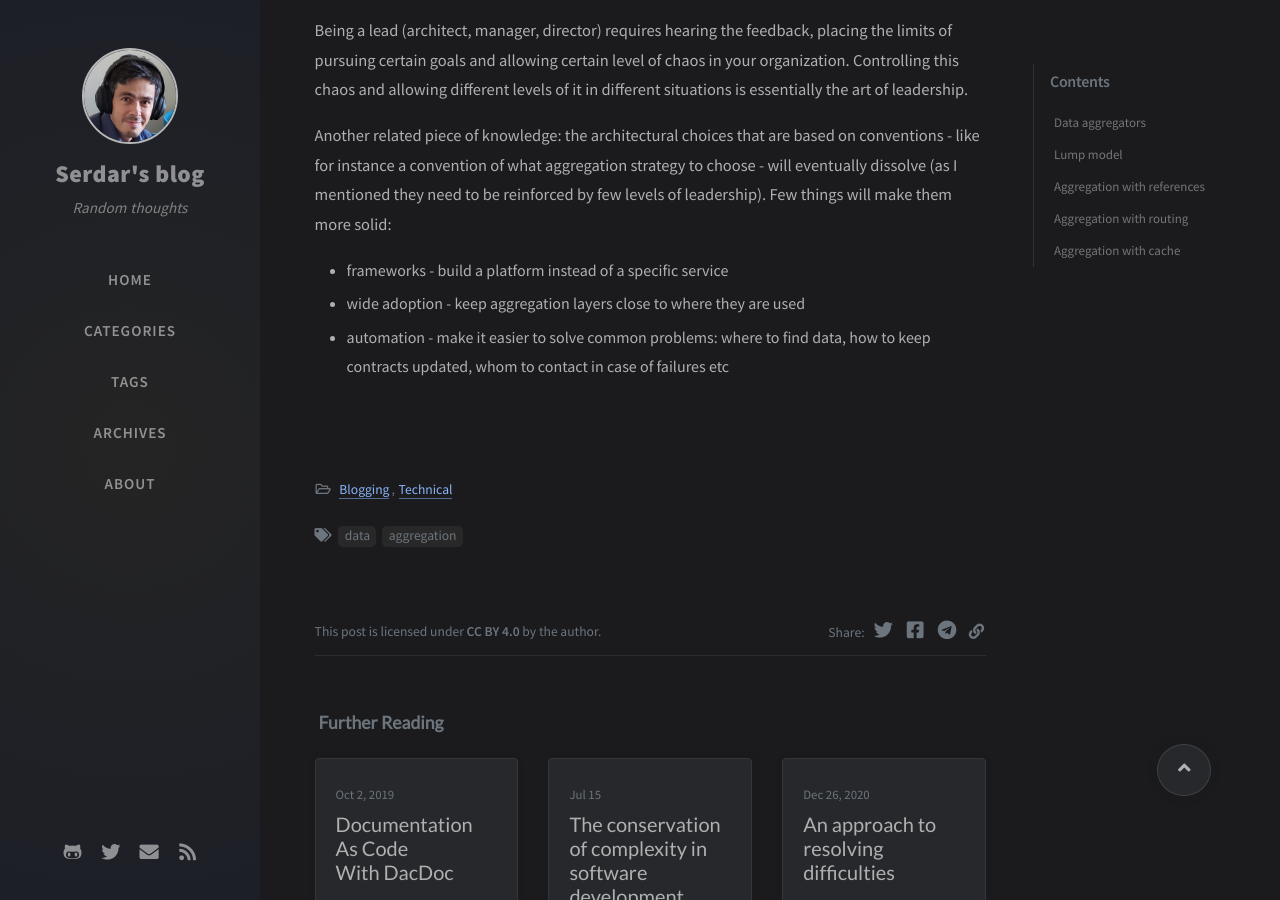
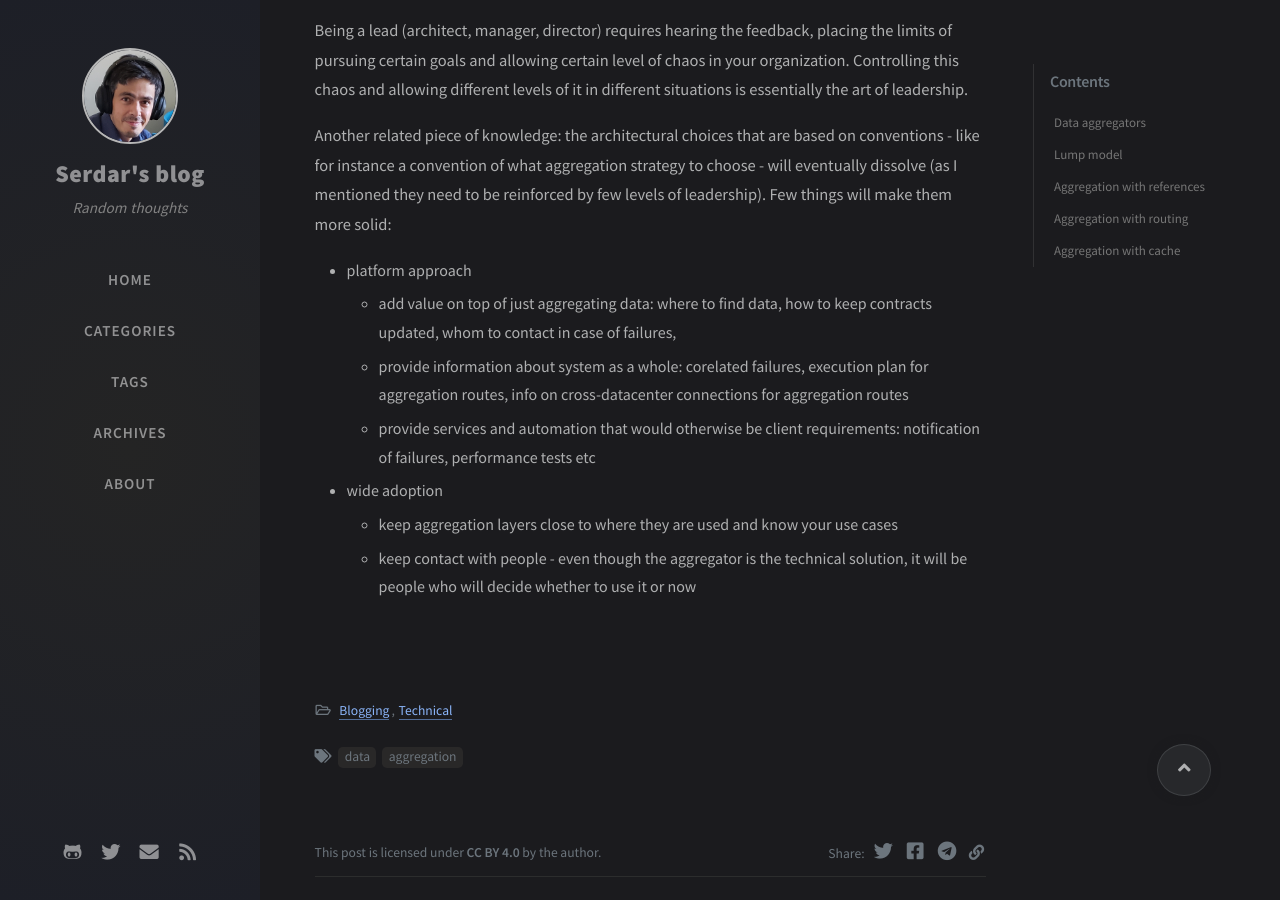
Before and after one commit to serdarkurbanov/serdarkurbanov.github.io, a Jekyll site: the page built from _posts/2022-08-24-data-aggregators.md, in a window 1280 px wide and 900 px high, scrolled down 3677 px. Built offline with Jekyll 4.4.1, drawn with Linux system fonts in a browser that asks for light colours; nearby versions of some CDN libraries; comment, search, counter and statistics services are not loaded.

Commit message:
data aggregation: continued

```diff
--- a/_posts/2022-08-24-data-aggregators.md
+++ b/_posts/2022-08-24-data-aggregators.md
@@ -58,6 +58,10 @@ Organizational challenge is hard to quantify: how much firmness do you add into
 Being a lead (architect, manager, director) requires hearing the feedback, placing the limits of pursuing certain goals and allowing certain level of chaos in your organization. Controlling this chaos and allowing different levels of it in different situations is essentially the art of leadership.
 
 Another related piece of knowledge: the architectural choices that are based on conventions - like for instance a convention of what aggregation strategy to choose - will eventually dissolve (as I mentioned they need to be reinforced by few levels of leadership). Few things will make them more solid:
-* frameworks - build a platform instead of a specific service
-* wide adoption - keep aggregation layers close to where they are used
-* automation - make it easier to solve common problems: where to find data, how to keep contracts updated, whom to contact in case of failures etc
+* platform approach
+  - add value on top of just aggregating data: where to find data, how to keep contracts updated, whom to contact in case of failures,
+  - provide information about system as a whole: corelated failures, execution plan for aggregation routes, info on cross-datacenter connections for aggregation routes
+  - provide services and automation that would otherwise be client requirements: notification of failures, performance tests etc
+* wide adoption
+  - keep aggregation layers close to where they are used and know your use cases
+  - keep contact with people - even though the aggregator is the technical solution, it will be people who will decide whether to use it or now
```
